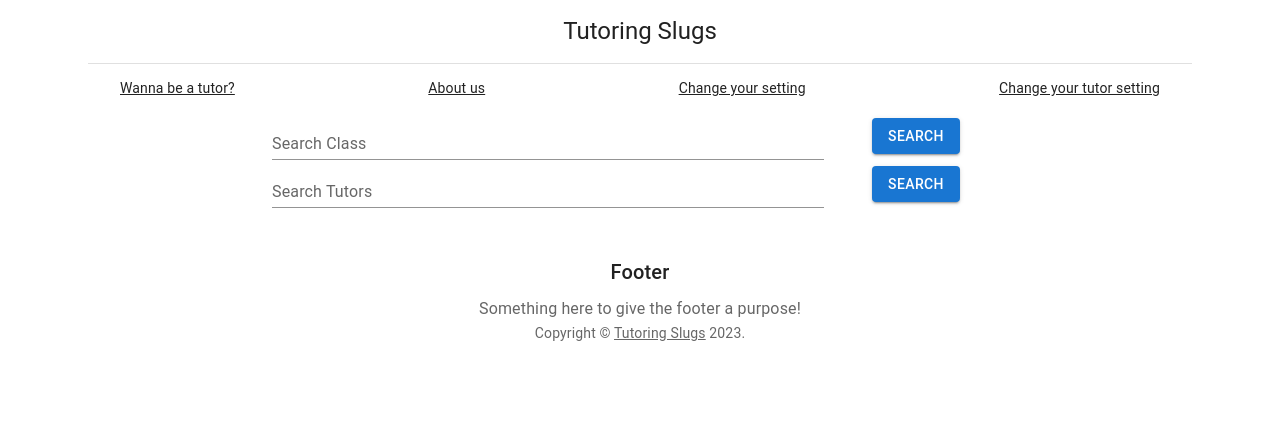
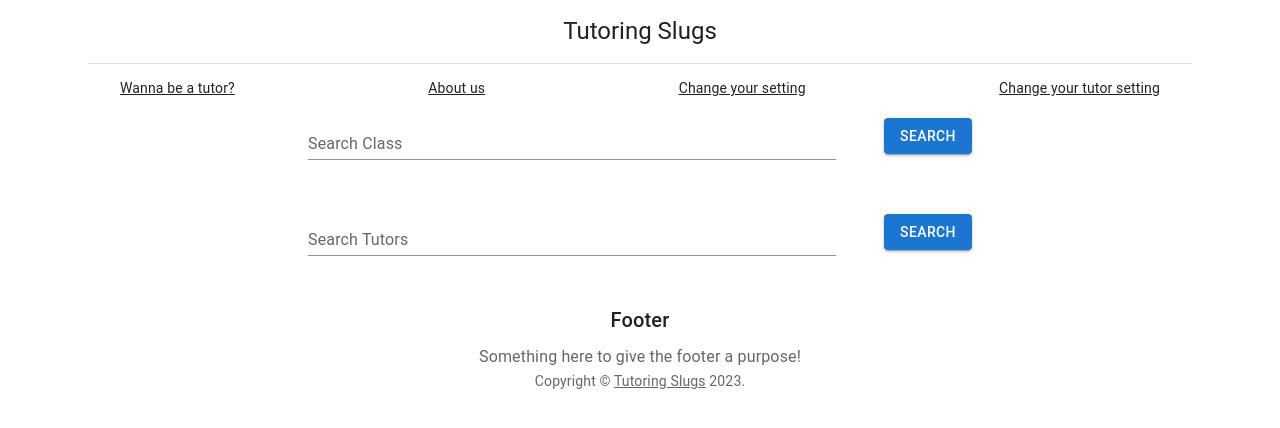
Before and after one commit to Ataru2002/TutoringSlugs, a React (Create React App) app: page /search in a window 1280 px wide. Shown: the top 428 px of the page. Built offline with nearby package versions, Linux system fonts and the light colour scheme.

Commit message:
modified the search page

```diff
--- a/src/components/Footer.js
+++ b/src/components/Footer.js
@@ -22,7 +22,7 @@ function Footer(props) {
   const { description, title } = props;
 
   return (
-    <Box component="footer" sx={{ bgcolor: 'background.paper', py: 6 }}>
+    <Box component="footer" sx={{ py: 6 }}>
       <Container maxWidth="lg">
         <Typography variant="h6" align="center" gutterBottom>
           {title}
--- a/src/pages/Search.js
+++ b/src/pages/Search.js
@@ -24,20 +24,26 @@ export default function Search() {
   return (
     <ThemeProvider theme={defaultTheme}>
       <CssBaseline />
-      <Container>
-            <Container maxWidth="lg">
+      <Container
+        // sx={{
+        //     backgroundImage: `url(${lion_school_rocks})`
+        // }}
+      >
+        <Container maxWidth="lg">
         <Header title="Tutoring Slugs" sections={sections} />
         <main>
             <Grid container
             direction="column"
-            justifyContent="space-around"
+            justifyContent="center"
             alignItems="center"
-            columnSpacing={{ xs: 4, sm: 5, md: 6 }}>
-                <Grid container
+            spacing={6}
+            >
+                <Grid item container
                 spacing={6}
                 direction="row"
                 justifyContent="center"
-                alignItems="center">
+                alignItems="center"
+                >
                     <Grid item xs={6}>
                         <TextField
                             id="search_class"
@@ -53,11 +59,12 @@ export default function Search() {
                         </Button>
                     </Grid>
                 </Grid>
-                <Grid container
+                <Grid item container
                 spacing={6}
                 direction="row"
                 justifyContent="center"
-                alignItems="center">
+                alignItems="center"
+                style={{ height: "100%" }}>
                     <Grid item xs={6}>
                         <TextField
                             id="search_tutors"
```
